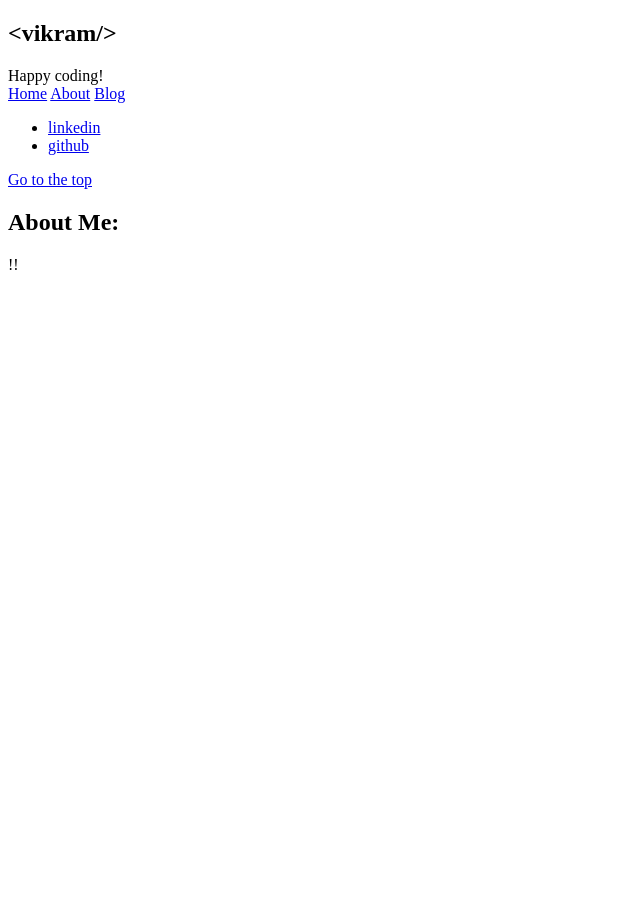
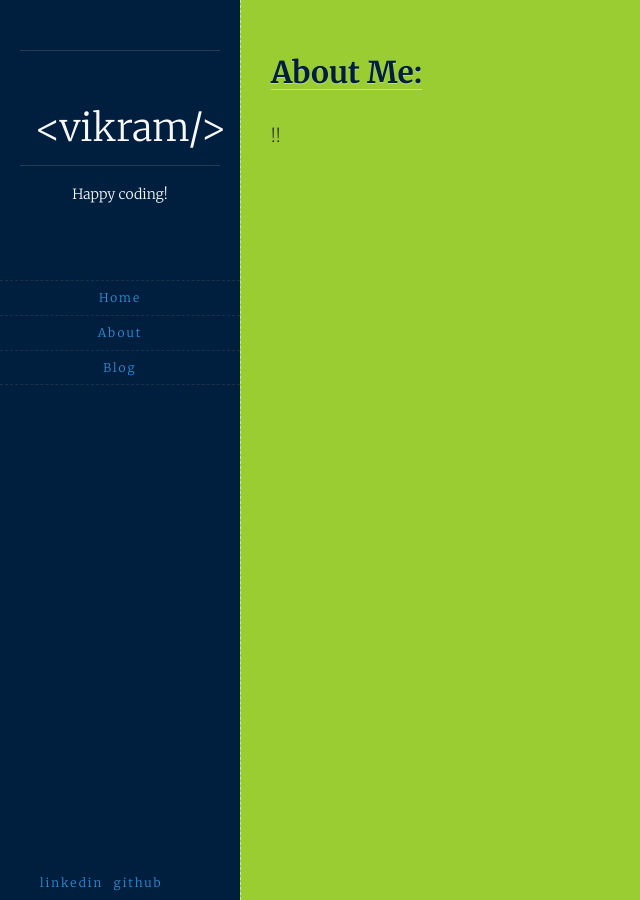
Before and after one commit to srirangamv/srirangamv.github.io, a Jekyll site: the page built from about/index.html, in a window 1280 px wide. Shown: the whole page, without its empty margins (0-640 px from the left). Built offline with Jekyll 4.4.1, drawn with Linux system fonts in a browser that asks for light colours; nearby versions of some CDN libraries; library files that are not in the unit come from our copies; Markdown is read by kramdown in place of the engine named in the settings.

Commit message:
fix css path issues.

```diff
--- a/_layouts/default.html
+++ b/_layouts/default.html
@@ -4,8 +4,8 @@
     <title>{{ page.title }}</title>
     <meta name="viewport" content="width=device-width, initial-scale=1.0, maximum-scale=1.0, user-scalable=no">
 
-    <link rel="stylesheet" type="text/css" href="css/jquery.jscrollpane.custom.css" />
-    <link rel="stylesheet" type="text/css" href="css/style.css" />
+    <link rel="stylesheet" type="text/css" href="/css/jquery.jscrollpane.custom.css" />
+    <link rel="stylesheet" type="text/css" href="/css/style.css" />
 </head>
 <body>
     <div id="hs-container" class="hs-container">
```
